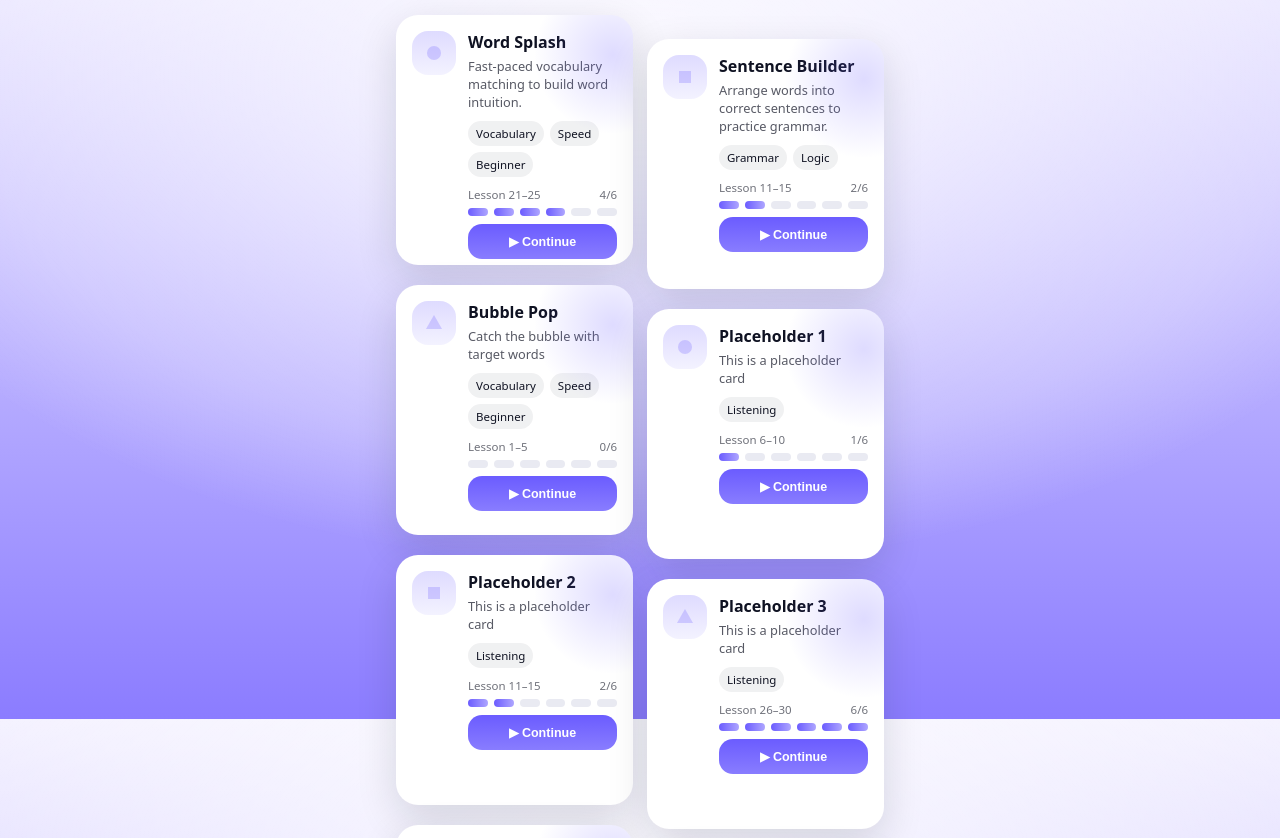
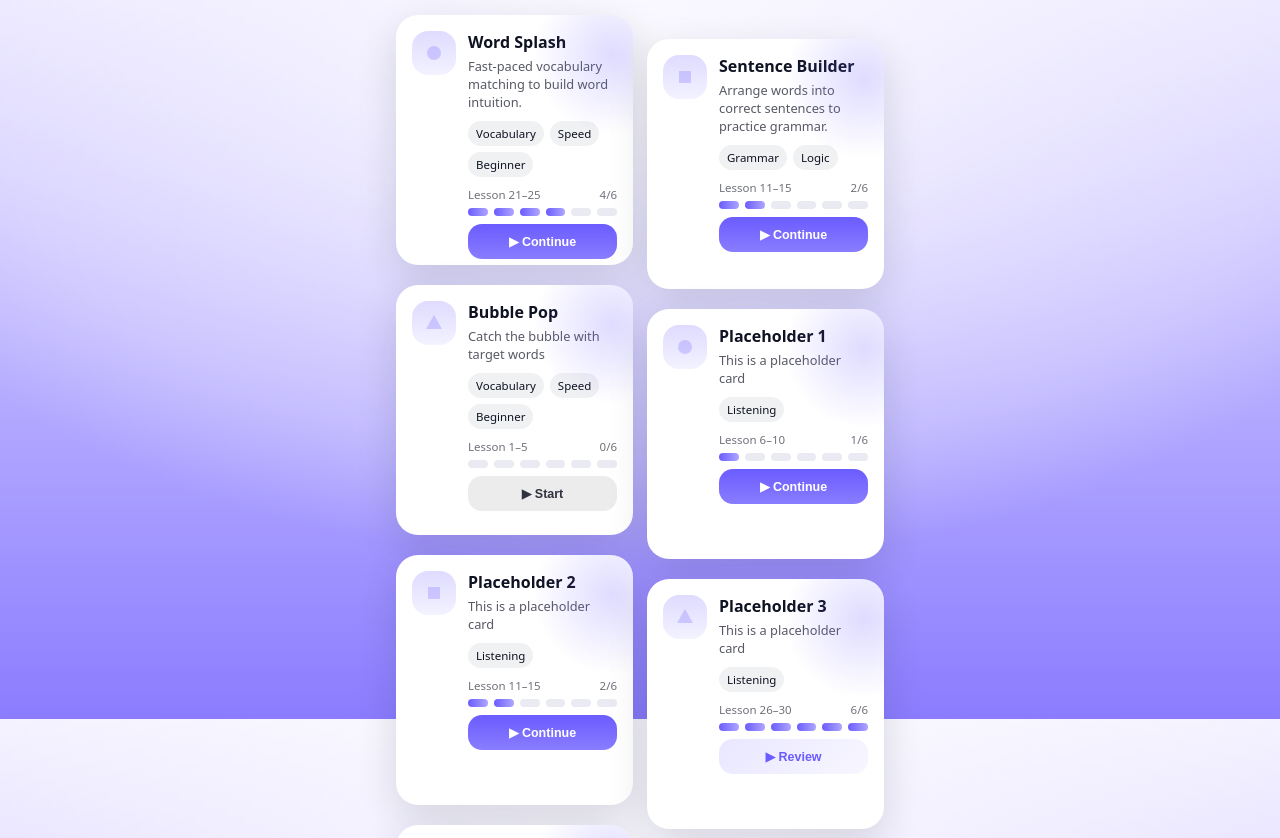
Before and after one commit to yitongOE/Marketplace, a plain HTML site: page index.html in a window 1280 px wide. Shown: the part 81-919 px from the top of the page. Drawn offline with Linux system fonts and the light colour scheme.

Commit message:
Added button status according to progress

```diff
--- a/marketplace.css
+++ b/marketplace.css
@@ -208,6 +208,15 @@ header{
   color:rgba(15,18,34,.85);
 }
 
+.btn.review{
+  background: linear-gradient(
+    135deg,
+    rgba(107,92,255,.15),
+    rgba(107,92,255,.05)
+  );
+  color: var(--accent);
+}
+
 .footer-space{
   height:18px;
 }
--- a/scripts/marketplace.js
+++ b/scripts/marketplace.js
@@ -10,6 +10,27 @@ function iconSVG(index) {
     `<polygon points="11,3 19,17 3,17" fill="rgba(107,92,255,.25)" />`
   ];
   return shapes[index % shapes.length];
+}
+
+function getButtonState(completedChapters) {
+  if (completedChapters <= 0) {
+    return {
+      label: "Start",
+      className: "secondary"
+    };
+  }
+
+  if (completedChapters >= TOTAL_CHAPTERS) {
+    return {
+      label: "Review",
+      className: "review"
+    };
+  }
+
+  return {
+    label: "Continue",
+    className: ""
+  };
 }
 
 // progress = completed chapters (0..6)
@@ -47,6 +68,7 @@ function render() {
     const hasProgress = typeof g.progress === "number";
     const completedChapters = clampChapters(hasProgress ? g.progress : 0);
     const range = getLessonRange(completedChapters);
+    const buttonState = getButtonState(completedChapters);
 
     const card = document.createElement("article");
     card.className = "card";
@@ -82,8 +104,8 @@ function render() {
               </div>
             </div>
 
-            <button class="btn ${hasProgress ? "" : "secondary"}" type="button">
-              ▶ ${hasProgress ? "Continue" : "Start"}
+            <button class="btn ${buttonState.className}" type="button">
+              ▶ ${buttonState.label}
             </button>
           </div>
         </div>
```
